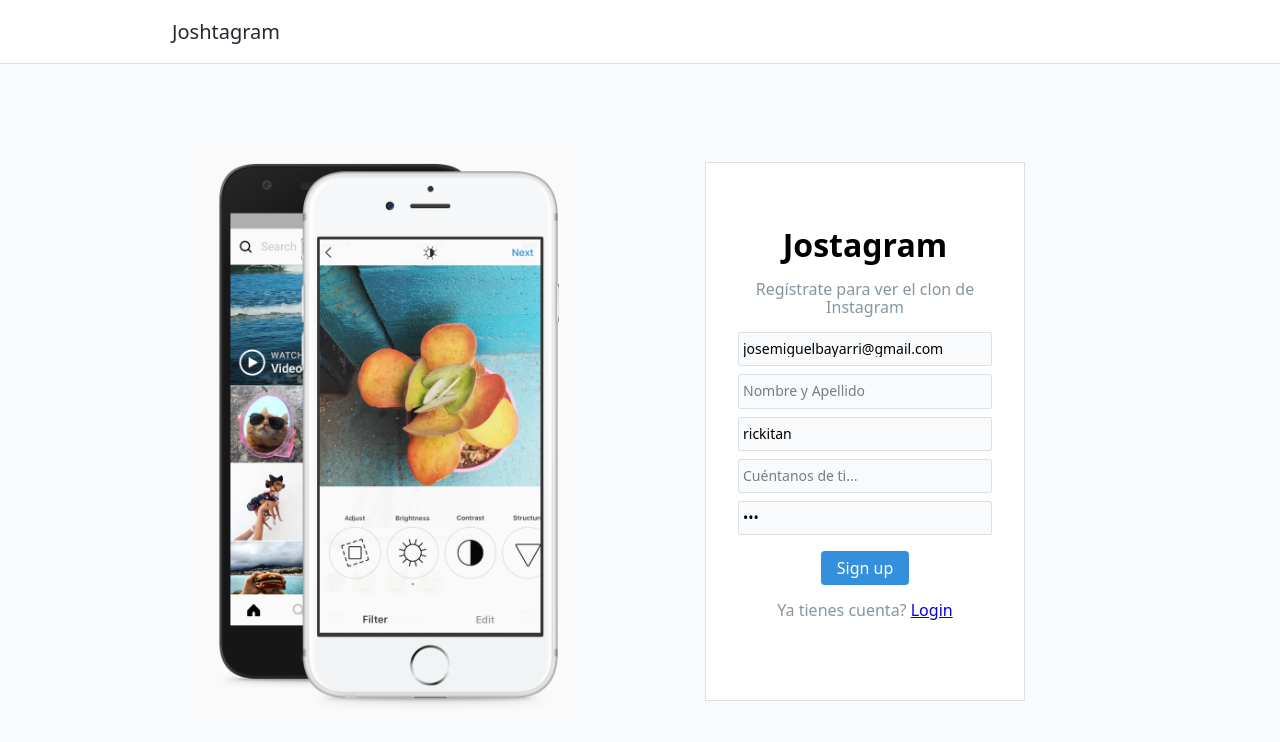
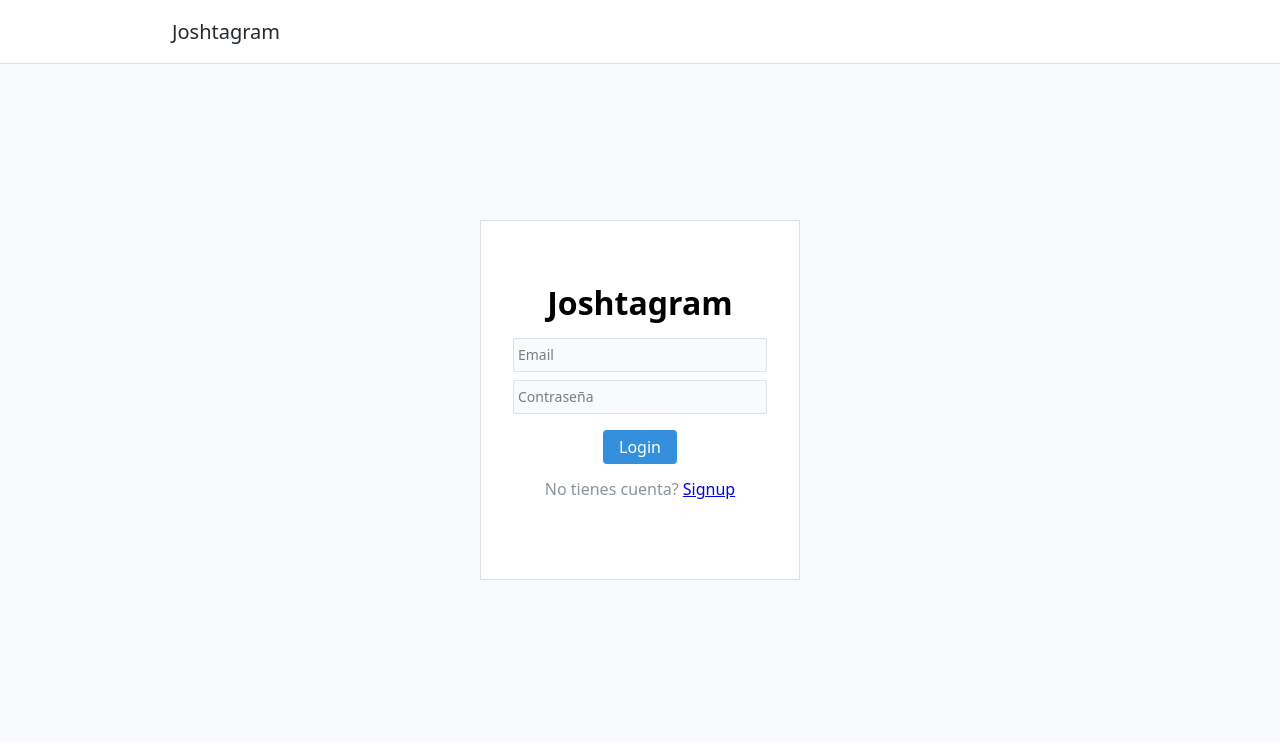
Before and after one commit to josemiguelbayarri/Joshtagram, a React (Create React App) app in the folder frontend/: page /login in a window 1280 px wide. Shown: the top 742 px of the page. Built offline with nearby package versions, Linux system fonts and the light colour scheme; the HTML template or start-up script is replaced by a standard one.

Commit message:
uploaad file created

```diff
--- a/frontend/src/App.js
+++ b/frontend/src/App.js
@@ -1,13 +1,129 @@
-import React from "react";
-import Nav from "./Componentes/Nav";
-import Signup from "./Vistas/Signup";
+import React, { useState, useEffect } from "react";
+import { BrowserRouter as Router, Route, Switch } from 'react-router-dom'
+import Axios from 'axios';
+
+import {
+  setToken,
+  deleteToken,
+  getToken,
+  initAxiosInterceptors
+} from './Helpers/auth-helpers';
+import Nav from './Componentes/Nav';
+import Loading from './Componentes/Loading';
+import Error from './Componentes/Error';
+
+import Signup from './Vistas/Signup';
+import Login from './Vistas/Login';
+import Upload from './Vistas/Upload';
+import Main from './Componentes/Main';
+
+initAxiosInterceptors();
 
 export default function App() {
+  const [usuario, setUsuario] = useState(null); // no sabemos si hay un usuario autenticado
+  const [cargandoUsuario, setCargandoUsuario] = useState(true);
+  const [error, setError] = useState(null);
+
+  useEffect(() => {
+    async function cargarUsuario() {
+      if (!getToken()) {
+        setCargandoUsuario(false);
+        return;
+      }
+
+      try {
+        const { data: usuario } = await Axios.get('/api/usuarios/whoami');
+        setUsuario(usuario);
+        setCargandoUsuario(false);
+      } catch (error) {
+        console.log(error)
+      }
+    }
+
+    cargarUsuario();
+  }, []);
+
+  async function login(email, password) {
+    const { data } = await Axios.post("/api/usuarios/login", {
+      email,
+      password
+    }); //data.usuario data.token
+    setUsuario(data.usuario);
+    setToken(data.token);
+  }
+
+  async function signup(usuario) {
+    const { data } = await Axios.post("/api/usuarios/signup", usuario); //data.usuario data.token
+    setUsuario(data.usuario);
+    setToken(data.token);
+  }
+
+  function logout() {
+    setUsuario(null);
+    deleteToken();
+  }
+
+  function mostrarError(mensaje) {
+    setError(mensaje);
+  }
+
+  function esconderError() {
+    setError(null);
+  }
+
+  if (cargandoUsuario) {
+    return (
+      <Main center>
+        <Loading />
+      </Main>
+    );
+  }
+
   return (
-    <div className="ContenedorTemporal">
-      <Nav />
-      <h1>¡Bienvenido al curso!</h1>;
-      <Signup />
-    </div>
+    <Router>
+      <Nav usuario={usuario} />
+      <Error mensaje={error} esconderError={esconderError} />
+      { usuario ? (
+        <LoginRoutes mostrarError={mostrarError} />
+       ) : (
+       <LogoutRoutes login={login} signup={signup} mostrarError={mostrarError} />
+       )}
+    </Router>
   );
 }
+
+function LoginRoutes({ mostrarError }) {
+  return (
+    <Switch>
+      <Route
+        path="/upload"
+        render={props => <Upload {...props} mostrarError={mostrarError} />}
+      />
+
+      <Route
+       path="/"
+       component={() => (
+        <Main center>
+         <h1>Soy el feed</h1>
+        </Main> )}
+        default
+      />
+
+
+    </Switch>
+  )
+}
+
+function LogoutRoutes({login, signup, mostrarError }) {
+  return (
+    <Switch>
+      <Route
+        path="/login/"
+        render={props => (
+          <Login {...props} login={login} mostrarError={mostrarError} />
+        )}
+      />
+      <Route render={props => <Signup {...props} signup={signup} />} mostrarError={mostrarError} default />
+    </Switch>
+  )
+}
--- /dev/null
+++ b/frontend/src/Helpers/auth-helpers.js
@@ -0,0 +1,41 @@
+import Axios from "axios";
+
+const TOKEN_KEY = 'JOSHTAGRAM_TOKEN';
+
+export function setToken(token) {
+    localStorage.setItem(TOKEN_KEY, token);
+}
+
+export function getToken(token) {
+    localStorage.getItem(TOKEN_KEY);
+}
+
+export function deleteToken(token) {
+    localStorage.removeItem(TOKEN_KEY);
+}
+
+export function initAxiosInterceptors () {
+    Axios.interceptors.request.use(function(config) {
+        const token = getToken();
+
+        if (token) {
+            config.headers.Authorization = `bearer ${token}`;
+        }
+
+        return config;
+    });
+
+    Axios.interceptors.response.use(
+        function(response) {
+            return response;
+        },
+        function(error) {
+            if (error.response.status === 401) {
+                deleteToken();
+                window.location = '/login'
+            } else {
+                return Promise.reject(error);
+            }
+        }
+    )
+}
--- /dev/null
+++ b/frontend/src/Vistas/Login.js
@@ -0,0 +1,64 @@
+import React, { useState } from 'react';
+import { Link } from 'react-router-dom';
+import Main from '../Componentes/Main';
+
+export default function Login({ login, mostrarError }) {
+  const [emailYPassword, setEmailYPassword] = useState({
+    email: "",
+    password: "",
+  });
+
+  function handleInputChange(e) {
+    setEmailYPassword({
+      ...emailYPassword,
+      [e.target.name]: e.target.value,
+    });
+  }
+
+  async function handleSubmit(e) {
+    e.preventDefault();
+
+    try {
+      await login(emailYPassword.email, emailYPassword.password);
+    } catch (error) {
+      mostrarError(error.response.data);
+      console.log(error);
+    }
+  }
+
+  return (
+    <Main center>
+      <div className="FormContainer">
+        <h1 className="Form__titulo">Joshtagram</h1>
+        <div>
+          <form onSubmit={handleSubmit}>
+            <input
+              type="email"
+              name="email"
+              placeholder="Email"
+              className="Form__field"
+              required
+              onChange={handleInputChange}
+              value={emailYPassword.email}
+            />
+            <input
+              type="password"
+              name="password"
+              placeholder="Contraseña"
+              className="Form__field"
+              required
+              onChange={handleInputChange}
+              value={emailYPassword.password}
+            />
+            <button type="submit" className="Form__submit">
+              Login
+            </button>
+            <p className="FormContainer__info">
+              No tienes cuenta? <Link to="/signup">Signup</Link>
+            </p>
+          </form>
+        </div>
+      </div>
+    </Main>
+  );
+}
--- a/frontend/src/Vistas/Signup.js
+++ b/frontend/src/Vistas/Signup.js
@@ -1,12 +1,13 @@
-import React, { useState } from "react";
-import Main from "../Componentes/Main";
+import React, { useState } from 'react';
+import { Link } from 'react-router-dom';
+import Main from '../Componentes/Main';
 import imagenSignup from '../imagenes/signup.png';
 
-export default function Signup() {
+export default function Signup({ signup, mostrarError }) {
   const [usuario, setUsuario] = useState({
-    email: 'josemiguelbayarri@gmail.com',
-    username: 'rickitan',
-    password: '123',
+    email: '',
+    username: '',
+    password: '',
     bio: '',
     nombre: ''
   });
@@ -18,6 +19,18 @@ export default function Signup() {
     });
   }
 
+  async function handleSubmit(e) {
+    e.preventDefault();
+
+    try {
+      await signup(usuario);
+    } catch (error) {
+      mostrarError(error.response.data);
+      console.log(error);
+    }
+
+  }
+
   return (
     <Main center={true}>
       <div className="Signup">
@@ -27,7 +40,7 @@ export default function Signup() {
           <p className="FormContainer__info">
             Regístrate para ver el clon de Instagram
           </p>
-          <form>
+          <form onSubmit={handleSubmit}>
             <input
             type="email"
             name="email"
@@ -80,7 +93,7 @@ export default function Signup() {
             />
             <button className="Form__submit" type="submit">Sign up</button>
             <p className="FormContainer__info">
-              Ya tienes cuenta? <a href="/login">Login</a>
+              Ya tienes cuenta? <Link to="/login">Login</Link>
             </p>
           </form>
         </div>
--- /dev/null
+++ b/frontend/src/Vistas/Upload.js
@@ -0,0 +1,28 @@
+import React, { useState } from "react";
+import Main from "../Componentes/Main";
+import { FontAwesomeIcon } from "@fortawesome/react-fontawesome";
+import { faUpload } from "@fortawesome/free-solid-svg-icons";
+import Loading from "../Componentes/Loading";
+import Axios from "axios";
+
+export default function Upload() {
+  return (
+    <Main center>
+      <div className="Upload">
+        <form>
+          <div className="Upload__image-section"></div>
+          <textarea
+            name="caption"
+            className="Upload__caption"
+            required
+            maxLength="180"
+            placeholder="Caption de tu post."
+          ></textarea>
+          <button className="Upload__submit" type="submit">
+            Post
+          </button>
+        </form>
+      </div>
+    </Main>
+  );
+}
--- /dev/null
+++ b/frontend/src/componentes/Error.js
@@ -0,0 +1,20 @@
+import React from 'react';
+import { FontAwesomeIcon } from '@fortawesome/react-fontawesome';
+import { faTimesCircle } from '@fortawesome/free-regular-svg-icons';
+
+export default function Error({ mensaje, esconderError }) {
+    if (!mensaje) {
+        return null;
+    }
+
+    return (
+        <div className="ErrorContainer" role="alert">
+            <div className="Error__inner">
+                <span className="block">{mensaje}</span>
+                <button className="Error__button" onClick={esconderError}>
+                    <FontAwesomeIcon className="Error__icon" icon={faTimesCircle} />
+                </button>
+            </div>
+        </div>
+    )
+}
--- /dev/null
+++ b/frontend/src/componentes/Loading.js
@@ -0,0 +1,11 @@
+import React from 'react';
+
+export default function Loading() {
+    return(
+        <div className="Loading">
+            <div className="Loading__dot-1" />
+            <div className="Loading__dot-2" />
+            <div className="Loading__dot-3" />
+        </div>
+    );
+}
--- a/frontend/src/componentes/Nav.js
+++ b/frontend/src/componentes/Nav.js
@@ -1,15 +1,31 @@
 import React from 'react';
+import { Link } from 'react-router-dom';
+import { FontAwesomeIcon } from '@fortawesome/react-fontawesome';
+import { faCameraRetro } from '@fortawesome/free-solid-svg-icons';
 
-export default function Nav() {
+export default function Nav({ usuario }) {
     return (
         <nav className="Nav">
             <ul className="Nav__links">
                 <li>
-                    <a href="/" className="Nav__link">
-                        Joshtagram
-                    </a>
+                <Link className="Nav__link" to="/">
+                Joshtagram
+                </Link>
                 </li>
+                { usuario && <LoginRoutes /> }
             </ul>
         </nav>
     );
 }
+
+function LoginRoutes() {
+    return (
+        <>
+            <li className="Nav__link-push">
+                <Link className="Nav__link" to="/upload">
+                    <FontAwesomeIcon icon={faCameraRetro}></FontAwesomeIcon>
+                </Link>
+            </li>
+        </>
+    )
+}
```
